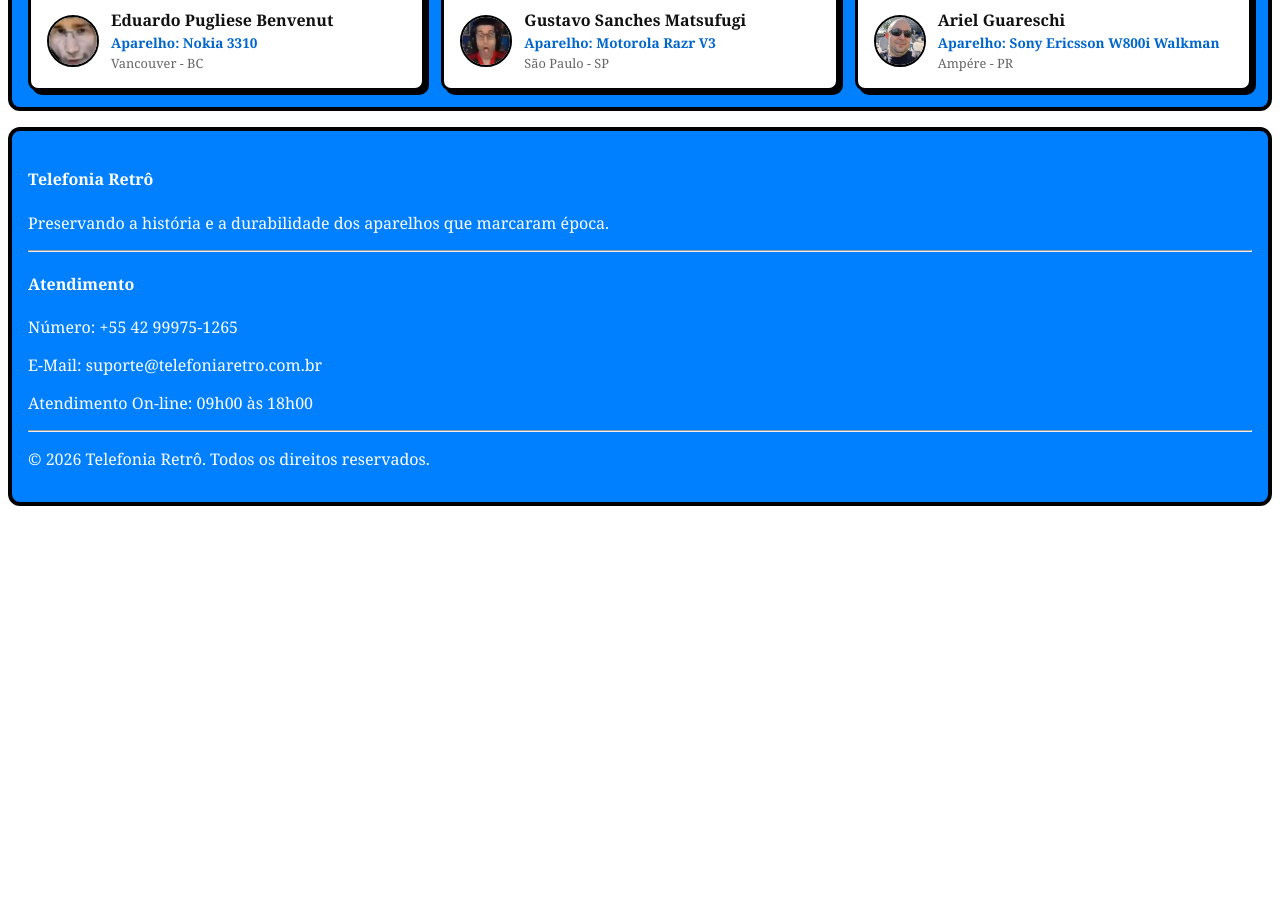
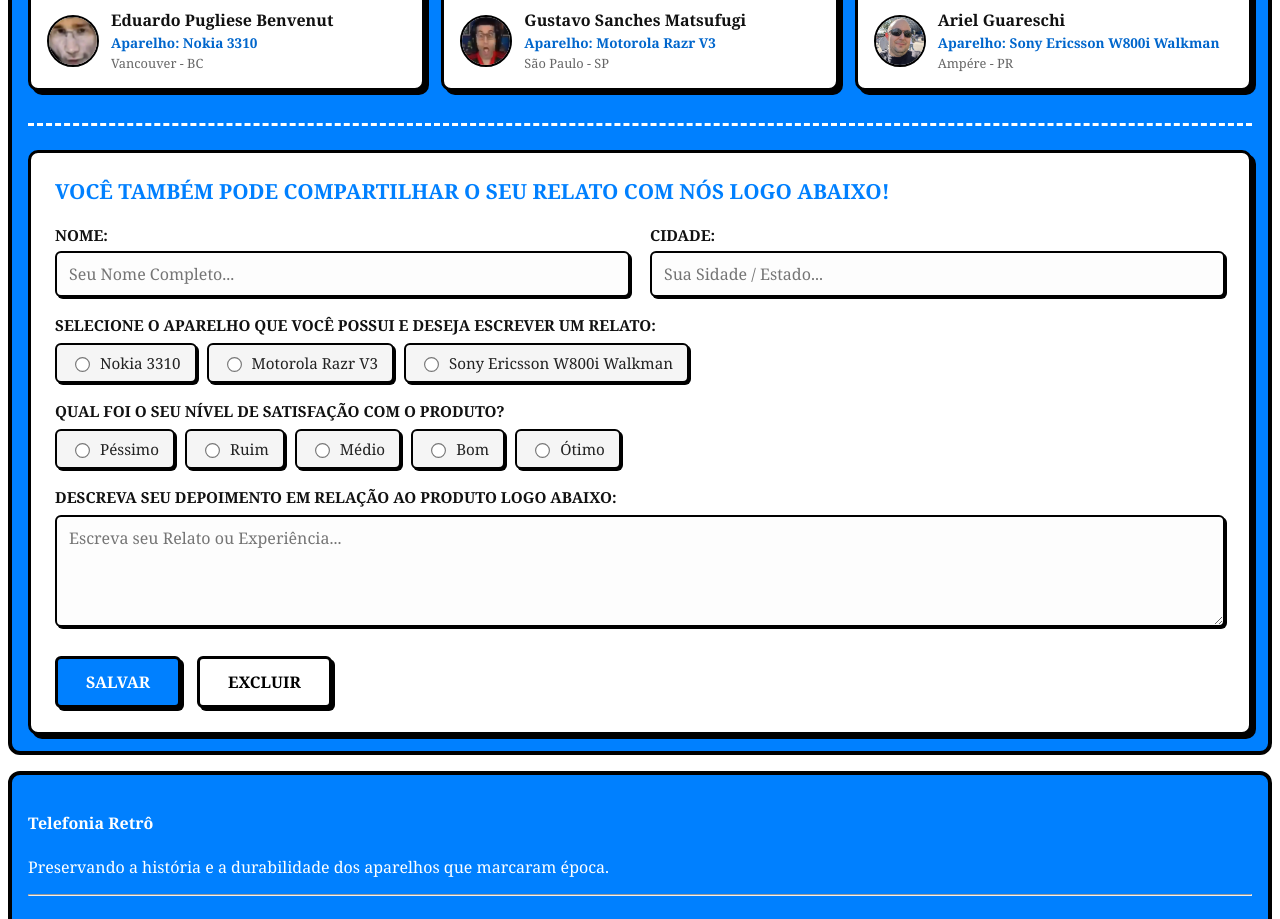
Before and after one commit to EduardoVD/WorkPhoneAngular, an Angular app: page / in a window 1280 px wide. Shown: the part 3420-4339 px from the top of the page. Before the commit the page ends 3942 px from the top, so only its background shows below. Built offline with nearby package versions, Linux system fonts and the light colour scheme.

Commit message:
Added a form to "Post" a report on the page.

```diff
--- a/src/app/components/section/section.css
+++ b/src/app/components/section/section.css
@@ -85,3 +85,171 @@
     flex-direction: column;
     gap: 2px;
 }
+
+.form-divider {
+    border: none;
+    border-top: 3px dashed #ffffff;
+    margin: 32px 0 24px 0;
+}
+
+.testimonial-form {
+    background-color: #ffffff;
+    color: #222222;
+    border: 3px solid #000000;
+    border-radius: 10px;
+    padding: 24px;
+    box-shadow: 4px 4px 0px #000000;
+}
+
+.testimonial-form h3 {
+    margin-top: 0;
+    margin-bottom: 20px;
+    font-size: 1.3rem;
+    color: #0080ff;
+}
+
+.form-row {
+    display: flex;
+    gap: 20px;
+    margin-bottom: 18px;
+}
+
+.form-field {
+    flex: 1;
+    display: flex;
+    flex-direction: column;
+    gap: 6px;
+    font-weight: bold;
+    font-size: 0.95rem;
+    color: #111111;
+}
+
+.form-field input,
+.testimonial-form textarea {
+    font-family: Cambria, serif;
+    font-size: 1rem;
+    padding: 10px 12px;
+    border: 2px solid #000000;
+    border-radius: 6px;
+    background-color: #fdfdfd;
+    box-shadow: 2px 2px 0px #000000;
+    outline: none;
+    transition: border-color 0.2s ease, box-shadow 0.2s ease;
+}
+
+.form-field input:focus,
+.testimonial-form textarea:focus {
+    border-color: #0080ff;
+    box-shadow: 3px 3px 0px #0080ff;
+}
+
+.form-group {
+    margin-bottom: 18px;
+}
+
+.form-label {
+    font-weight: bold;
+    font-size: 0.95rem;
+    margin: 0 0 8px 0;
+    color: #111111;
+}
+
+.radio-options {
+    display: flex;
+    flex-wrap: wrap;
+    gap: 10px;
+}
+
+.radio-label {
+    display: inline-flex;
+    align-items: center;
+    gap: 8px;
+    cursor: pointer;
+    padding: 8px 14px;
+    border: 2px solid #000000;
+    border-radius: 6px;
+    background-color: #f5f5f5;
+    box-shadow: 2px 2px 0px #000000;
+    font-size: 0.95rem;
+    font-weight: 500;
+    transition: transform 0.15s ease, background-color 0.15s ease;
+}
+
+.radio-label:hover {
+    background-color: #e8e8e8;
+    transform: translateY(-1px);
+}
+
+.radio-label input[type="radio"] {
+    accent-color: #0080ff;
+    cursor: pointer;
+    transform: scale(1.15);
+}
+
+.testimonial-form textarea {
+    width: 100%;
+    box-sizing: border-box;
+    resize: vertical;
+    min-height: 90px;
+}
+
+.form-actions {
+    display: flex;
+    gap: 16px;
+    margin-top: 24px;
+}
+
+.btn-save {
+    font-family: Cambria, serif;
+    font-weight: bold;
+    font-size: 1rem;
+    color: #ffffff;
+    background-color: #0080ff;
+    padding: 12px 28px;
+    border: 3px solid #000000;
+    border-radius: 6px;
+    box-shadow: 3px 3px 0px #000000;
+    cursor: pointer;
+    transition: transform 0.2s ease, background-color 0.2s ease;
+}
+
+.btn-save:hover {
+    background-color: #0066cc;
+    transform: translateY(-2px);
+}
+
+.btn-delete {
+    font-family: Cambria, serif;
+    font-weight: bold;
+    font-size: 1rem;
+    color: #000000;
+    background-color: #ffffff;
+    padding: 12px 28px;
+    border: 3px solid #000000;
+    border-radius: 6px;
+    box-shadow: 3px 3px 0px #000000;
+    cursor: pointer;
+    transition: transform 0.2s ease, background-color 0.2s ease, color 0.2s ease;
+}
+
+.btn-delete:hover {
+    background-color: #ff4d4d;
+    color: #ffffff;
+    transform: translateY(-2px);
+}
+
+@media (max-width: 650px) {
+    .form-row {
+        flex-direction: column;
+        gap: 14px;
+    }
+
+    .form-actions {
+        flex-direction: column;
+    }
+
+    .btn-save,
+    .btn-delete {
+        width: 100%;
+    }
+}
--- a/src/app/components/section/section.html
+++ b/src/app/components/section/section.html
@@ -1,5 +1,5 @@
 <section id="testimonials" class="testimonials-section">
-    <h2>Depoimentos de Colecionadores</h2>
+    <h2>DEPOIMENTO DE COLECIONADORES</h2>
 
     <div class="testimonials-grid">
         @for (testimonial of testimonials; track testimonial.name) {
@@ -17,4 +17,38 @@
             </div>
         }
     </div>
+    <hr class="form-divider">
+    <div class="testimonial-form">
+        <h3>VOCÊ TAMBÉM PODE COMPARTILHAR O SEU RELATO COM NÓS LOGO ABAIXO!</h3>
+        <div class="form-row">
+            <label class="form-field">NOME: <input type="text" placeholder="Seu Nome Completo..."/></label>
+            <label class="form-field">CIDADE: <input type="text" placeholder="Sua Sidade / Estado..."/></label>
+        </div>
+        <div class="form-group">
+            <p class="form-label">SELECIONE O APARELHO QUE VOCÊ POSSUI E DESEJA ESCREVER UM RELATO:</p>
+            <div class="radio-options">
+                <label class="radio-label"><input name="device" type="radio"/> Nokia 3310</label>
+                <label class="radio-label"><input name="device" type="radio"/> Motorola Razr V3</label>
+                <label class="radio-label"><input name="device" type="radio"/> Sony Ericsson W800i Walkman</label>
+            </div>
+        </div>
+        <div class="form-group">
+            <p class="form-label">QUAL FOI O SEU NÍVEL DE SATISFAÇÃO COM O PRODUTO?</p>
+            <div class="radio-options">
+                <label class="radio-label"><input name="grade" type="radio"/> Péssimo</label>
+                <label class="radio-label"><input name="grade" type="radio"/> Ruim</label>
+                <label class="radio-label"><input name="grade" type="radio"/> Médio</label>
+                <label class="radio-label"><input name="grade" type="radio"/> Bom</label>
+                <label class="radio-label"><input name="grade" type="radio"/> Ótimo</label>
+            </div>
+        </div>
+        <div class="form-group">
+            <p class="form-label">DESCREVA SEU DEPOIMENTO EM RELAÇÃO AO PRODUTO LOGO ABAIXO:</p>
+            <textarea placeholder="Escreva seu Relato ou Experiência..." rows="4"></textarea>
+        </div>
+        <div class="form-actions">
+            <button type="button" class="btn-save">SALVAR</button>
+            <button type="reset" class="btn-delete">EXCLUIR</button>
+        </div>
+    </div>
 </section>
```
